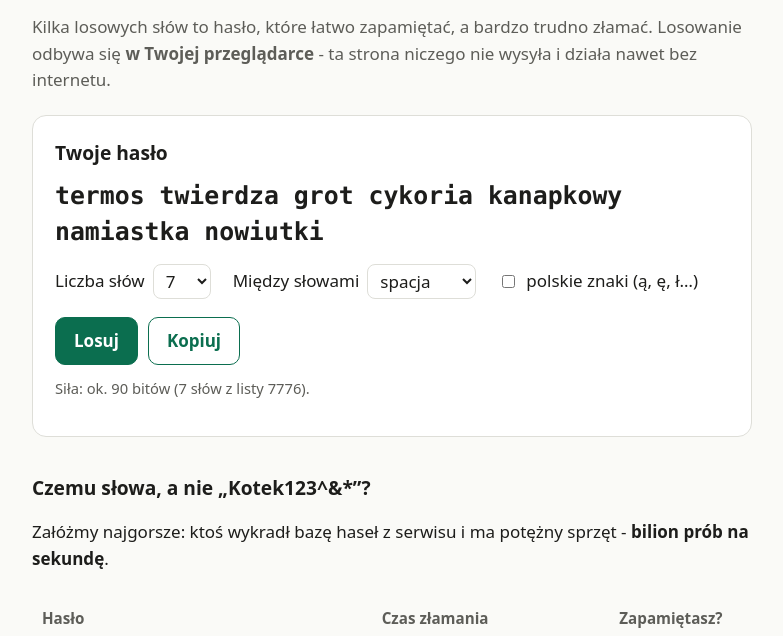
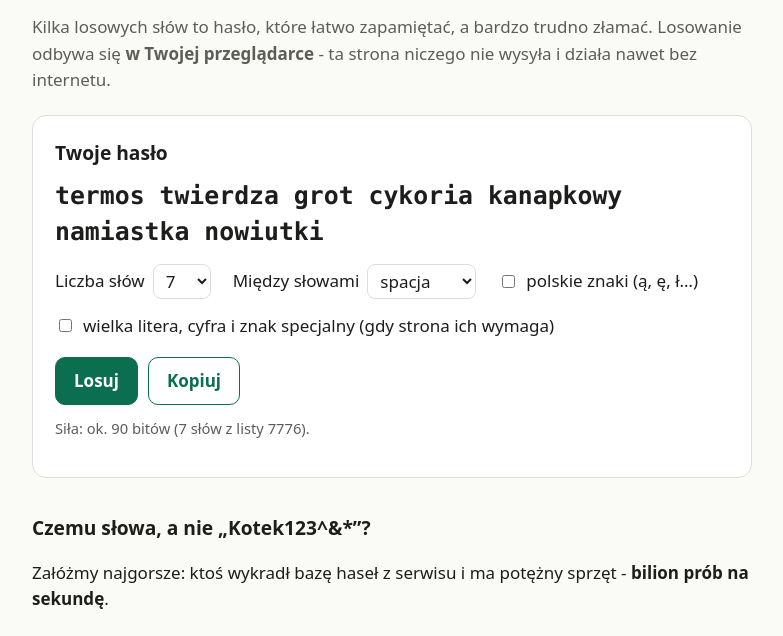
Before and after one commit to Poltrax-live/diceware-polski, a plain HTML site: page docs/index.html in a window 1280 px wide. Shown: the part 104-740 px from the top of the page, without its empty margins (248-1031 px from the left). Drawn offline with Linux system fonts and the light colour scheme.

Commit message:
Web generator: optional capital letter, digit and symbol for sites with complexity rules
Co-Authored-By: Claude Opus 5.5 <noreply@anthropic.com>

```diff
--- a/docs/index.html
+++ b/docs/index.html
@@ -80,6 +80,7 @@
         </select>
       </label>
       <label><input type="checkbox" id="ogonki"> polskie znaki (ą, ę, ł…)</label>
+      <label><input type="checkbox" id="extras"> wielka litera, cyfra i znak specjalny (gdy strona ich wymaga)</label>
     </div>
     <div class="buttons">
       <button class="primary" id="roll">Losuj</button>
@@ -123,7 +124,7 @@
     <li>Wymyśl sobie z nich zabawną scenkę - np. okoń przegląda się w lustrze, leżąc w pościeli. Tak zapamiętasz kolejność.</li>
     <li>Wpisz te słowa jako nowe hasło (razem ze spacjami, jeśli serwis na nie pozwala - jeśli nie, wybierz myślnik).</li>
     <li>Zapisz hasło w menedżerze haseł (np. Bitwarden, KeePassXC, 1Password) albo na kartce w bezpiecznym miejscu w domu.</li>
-    <li>Gdy serwis wymaga cyfry albo wielkiej litery - po prostu ją dopisz, np. <code>Lustro okoń pościel… 7</code>.</li>
+    <li>Gdy serwis wymaga wielkiej litery, cyfry albo znaku specjalnego - zaznacz <strong>wielka litera, cyfra i znak specjalny</strong>. Pierwsze słowo dostanie wielką literę, a na końcu dojdzie losowa cyfra i znak, np. <code>Lustro okoń pościel… 7#</code>.</li>
   </ol>
 
   <h2 id="kostka">Bez komputera: kostką</h2>
@@ -171,18 +172,30 @@ function randomIndex(n) {
   return buf[0] % n;
 }
 
+// Symbols accepted by practically every "must contain a special character" rule.
+const SYMBOLS = "!@#$%&*?";
+
 function roll() {
   const list = LISTS[$("ogonki").checked ? "ogonki" : "plain"];
   const n = Number($("words").value);
+  const sep = $("sep").value;
   const words = Array.from({ length: n }, () => list[randomIndex(list.length)]);
-  $("phrase").textContent = words.join($("sep").value);
-  const bits = Math.round(n * Math.log2(list.length));
-  $("meta").textContent = `Siła: ok. ${bits} bitów (${n} słów z listy ${list.length}).` +
+  let bits = n * Math.log2(list.length);
+  if ($("extras").checked) {
+    // Capital first letter + random digit + random symbol at the end:
+    // satisfies typical complexity rules, adds ~6.3 bits, stays easy to remember.
+    words[0] = words[0].charAt(0).toUpperCase() + words[0].slice(1);
+    words.push(String(randomIndex(10)) + SYMBOLS[randomIndex(SYMBOLS.length)]);
+    bits += Math.log2(10) + Math.log2(SYMBOLS.length);
+  }
+  $("phrase").textContent = words.join(sep);
+  $("meta").textContent = `Siła: ok. ${Math.round(bits)} bitów (${n} słów z listy ${list.length}` +
+    ($("extras").checked ? " + cyfra i znak" : "") + ")." +
     (n < 6 ? " To mało - do ważnych haseł weź co najmniej 6, najlepiej 7." : "");
 }
 
 $("roll").addEventListener("click", roll);
-["words", "sep", "ogonki"].forEach((id) => $(id).addEventListener("change", roll));
+["words", "sep", "ogonki", "extras"].forEach((id) => $(id).addEventListener("change", roll));
 $("copy").addEventListener("click", async () => {
   try {
     await navigator.clipboard.writeText($("phrase").textContent);
```
Also changed, not shown: web/template.html (+18 -5 lines).
